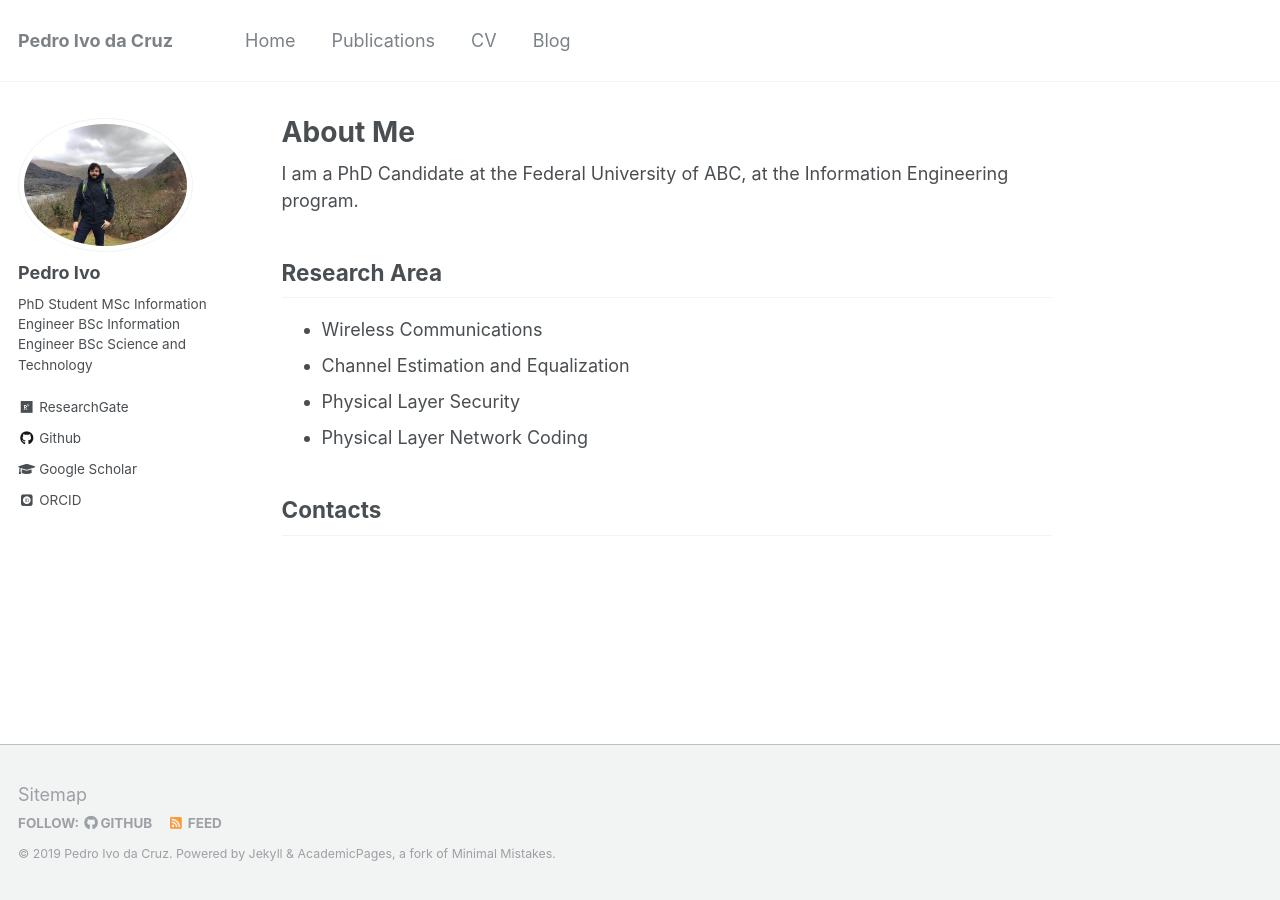
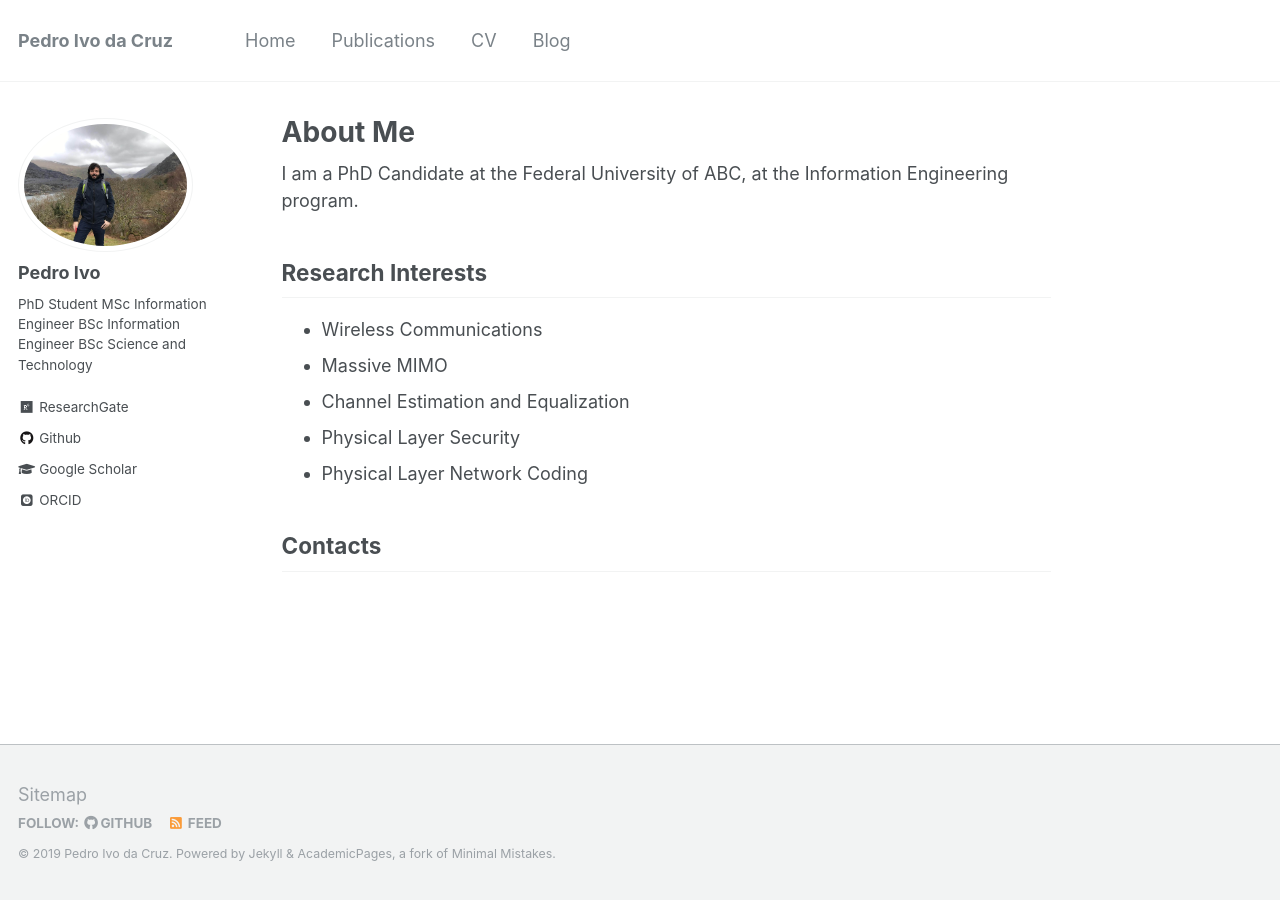
Before and after one commit to pedroidc/pedroidc.github.io, a Jekyll site: the page built from _pages/about.md, in a window 1280 px wide. Built offline with Jekyll 4.4.1, drawn with Linux system fonts in a browser that asks for light colours; some web fonts are replaced.

Commit message:
Update Research Interests

```diff
--- a/_pages/about.md
+++ b/_pages/about.md
@@ -11,10 +11,11 @@ redirect_from:
 I am a PhD Candidate at the Federal University of ABC, at the Information Engineering program.
 
 
-Research Area
+Research Interests
 ------
 
 - Wireless Communications
+- Massive MIMO
 - Channel Estimation and Equalization
 - Physical Layer Security
 - Physical Layer Network Coding
```
